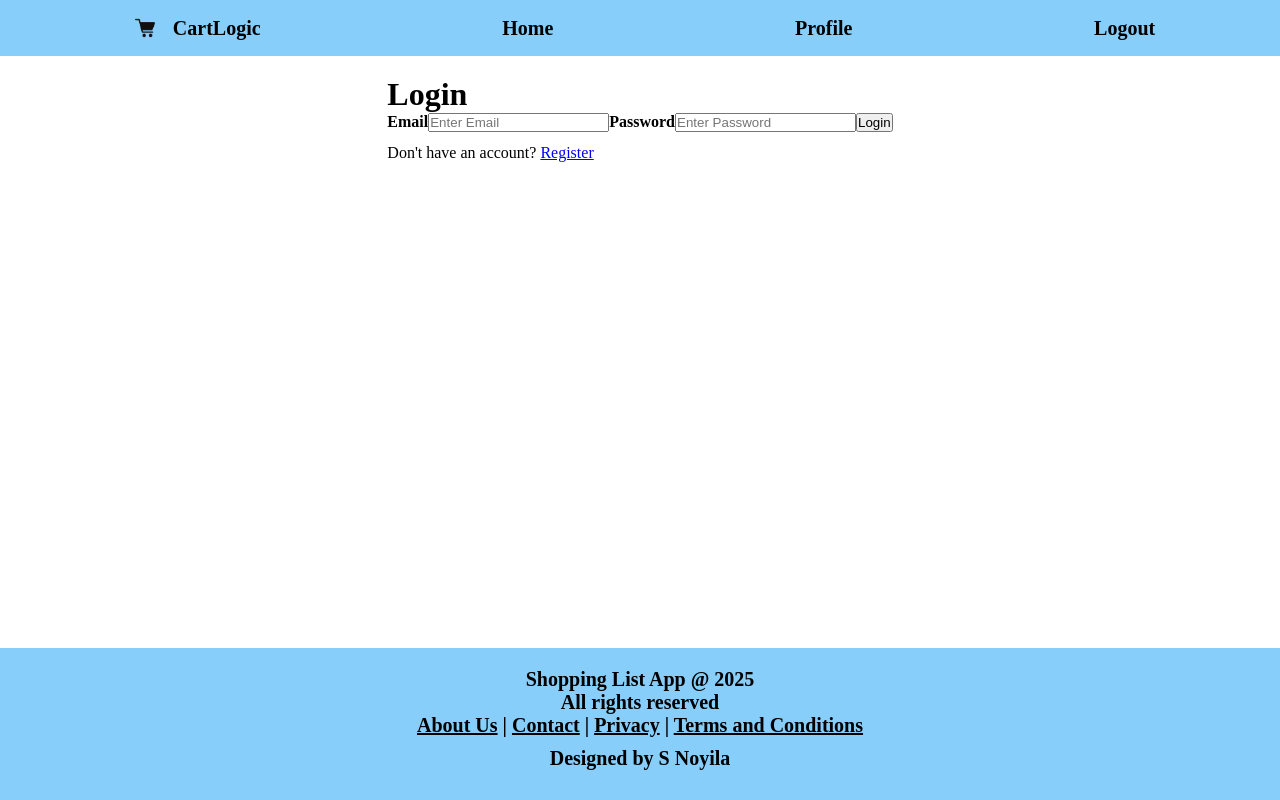
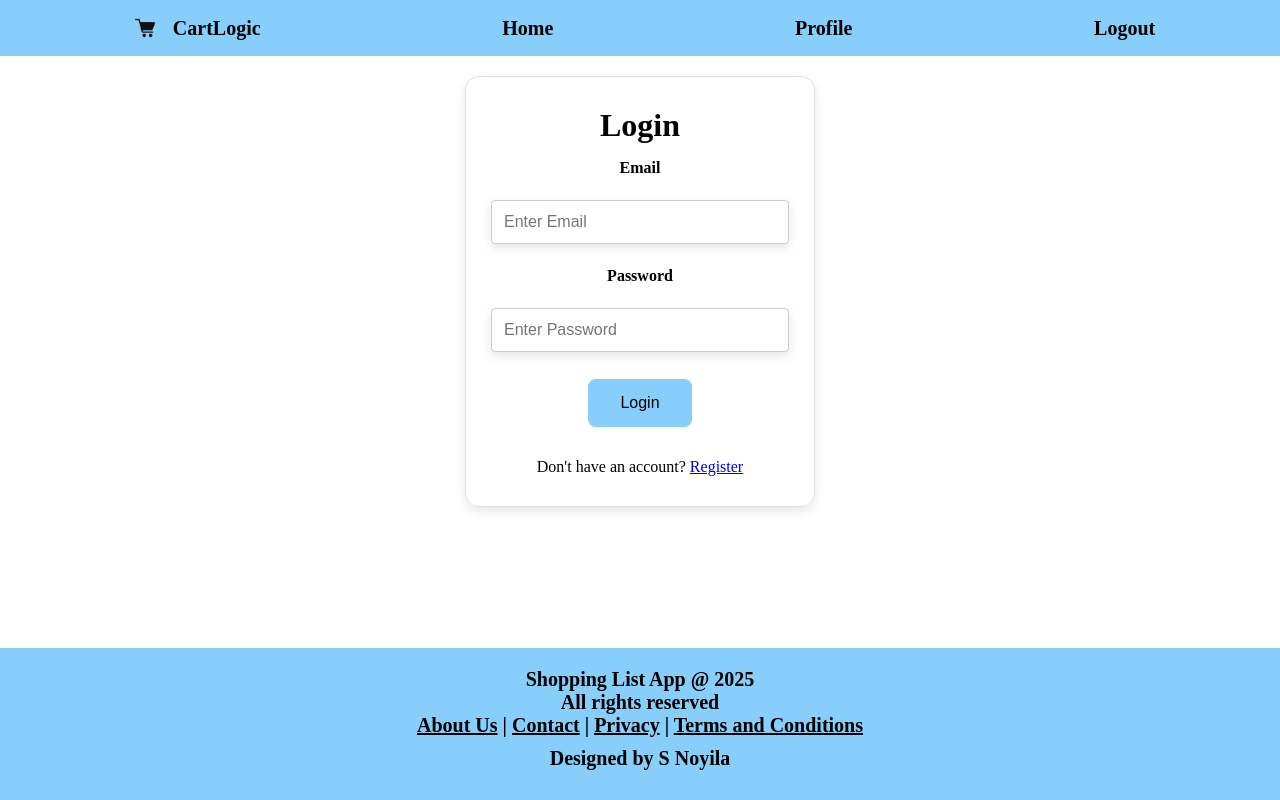
Before and after one commit to Shantela21/shopping-list-app-, a React (Vite) app: page /login in a window 1280 px wide. Built offline with nearby package versions, Linux system fonts and the light colour scheme.

Commit message:
styled forms

```diff
--- a/src/App.css
+++ b/src/App.css
@@ -19,7 +19,7 @@ body,
 }
 
 .app-content {
-  flex: 1 0 auto; /* fills remaining space above footer */
+  flex: 1 0 auto;
 }
 
 /* Reverted to original navbar/footer styles */
@@ -33,8 +33,48 @@ body,
   font-size: 20px;
   font-weight: bold;
 }
-
-
+.login{
+  border: 1px solid #e0e0e0;
+  box-shadow: 0 4px 10px rgba(0, 0, 0, 0.1);
+  display: flex;
+  flex-direction: column;
+  align-items: center;
+  justify-content: center;
+  gap: 15px;
+  width: 350px; /* fixed modern card size */
+  /* margin: 80px auto; */
+  padding: 30px 25px;
+  border-radius: 14px;
+  transition: transform 0.3s ease, box-shadow 0.3s ease;
+}
+.input-login{
+  border: 1px solid #e0e0e0;
+  box-shadow: 0 4px 10px rgba(0, 0, 0, 0.1);
+  padding: 12px;
+  margin: 8px 0;
+  display: inline-block;
+  border: 1px solid #ccc;
+  border-radius: 4px;
+  box-sizing: border-box;
+  width: 100%;
+  font-size: 16px;
+}
+.btn-login{
+  background-color: #87CEFA;
+  border: none;
+  color: black;
+  border-radius: 8px;
+  padding: 15px 32px;
+  text-align: center;
+  text-decoration: none;
+  display: inline-block;
+  font-size: 16px;
+  margin: 4px 2px;
+  cursor: pointer;
+}
+.btn-login:hover {
+  background-color: #00BFFF;
+}
 .container {
   max-width: 800px;
   margin: 0 auto;
@@ -44,6 +84,64 @@ body,
   align-items: center;
   justify-content: center;
   gap: 10px;
+}
+
+.searchBar{
+  padding: 12px;
+  margin: 8px 0;
+  display: inline-block;
+  width: 50%;
+}
+.addListBtn{
+  border: 1px solid red;
+  box-shadow: 0 4px 10px rgba(0, 0, 0, 0.1);
+  padding: 12px;
+  margin: 8px 0;
+  display: inline-block;
+  width: 50%;
+  background-color: #87CEFA;
+  border: none;
+  color: black;
+  border-radius: 8px;
+  font-weight: 600;
+  text-decoration: none;
+  cursor: pointer;
+}
+.addListBtn:hover {
+  background-color: #00BFFF;
+
+}
+.shareBtn{
+  box-shadow: 0 4px 10px rgba(0, 0, 0, 0.1);
+  padding: 12px;
+  margin: 8px 0;
+  display: inline-block;
+  width: 60px;
+  background-color:  #87CEFA ;
+  border: none;
+  color: black;
+  border-radius: 8px;
+  cursor: pointer;
+}
+.shareBtn:hover {
+  background-color: #00BFFF;
+}
+.addItem{
+  box-shadow: 0 4px 10px rgba(0, 0, 0, 0.1);
+  padding: 12px;
+  margin: 8px 0;
+  display: inline-block;
+  background-color: #87CEFA ;
+  border: none;
+  color: black;
+  border-radius: 8px;
+  font-weight: 600;
+  text-decoration: none;
+  cursor: pointer;
+}
+.addItem:hover {
+  background-color: #00BFFF;
+
 }
 
 .footer {
@@ -93,6 +191,12 @@ body,
   max-width: 800px;
   margin: 0 auto;
   padding: 20px;
+  margin-top: 10%;
+  display: flex;
+  flex-direction: row;
+  align-items: center;
+  justify-content: center;
+  gap: 10px;
 }
 .container-profile {
   background-color: #ffffff;  /*clean background */
@@ -136,7 +240,12 @@ body,
   background-color: #009acd;
   transform: scale(1.05);
 }
-
+.containers-edit{
+  max-width: 800px;
+  margin: 0 auto;
+  padding: 20px;
+  margin-top: 10%;
+}
 
 
 
--- a/src/pages/EditProfile.tsx
+++ b/src/pages/EditProfile.tsx
@@ -60,7 +60,7 @@ export default function EditProfile() {
   }
 
   return (
-    <div className="container">
+    <div className="containers-edit">
       <h1 className="profile-title">Edit Profile</h1>
 
       <form onSubmit={saveProfile} style={{ marginBottom: 24 }}>
--- a/src/pages/Home.tsx
+++ b/src/pages/Home.tsx
@@ -286,7 +286,7 @@ export default function Home() {
               reader.readAsDataURL(f)
             }}
           />
-          <button onClick={onCreateList}>Add List</button>
+          <button className='addListBtn' onClick={onCreateList}>Add List</button>
           {selectedList && (
             <>
               <input
@@ -296,8 +296,8 @@ export default function Home() {
                 onChange={(e) => setEditingListName(e.target.value)}
                 className="input-login"
               />
-              <button onClick={onRenameList}>Rename</button>
-              <button onClick={() => onDeleteList(selectedList.id)}>Delete List</button>
+              <button  className='addListBtn' onClick={onRenameList}>Rename</button>
+              <button  className='addListBtn' onClick={() => onDeleteList(selectedList.id)}>Delete List</button>
             </>
           )}
         </div>
@@ -307,7 +307,7 @@ export default function Home() {
           </div>
         )}
          <div className='shareLogout' style={{marginLeft: 'auto'}} >
-        <button className='shareBtn' onClick={onShare} aria-label="Share current list" title="Share" style={{marginRight:'90%',padding:'10px 35px', display: 'flex', alignItems: 'start', justifyContent: 'start',border:"1px solid red" }}>
+        <button className='shareBtn' onClick={onShare} aria-label="Share current list" title="Share" >
 
           <svg xmlns="http://www.w3.org/2000/svg" width="20" height="20" viewBox="0 0 24 24" fill="currentColor" aria-hidden="true">
             <path d="M18 16.08c-.76 0-1.44.3-1.96.77L8.91 12.7c.05-.23.09-.46.09-.7s-.04-.47-.09-.7l7.02-4.11A3.003 3.003 0 0 0 18 7.91c1.66 0 3-1.34 3-3S19.66 1.91 18 1.91 15 3.25 15 4.91c0 .24.04.47.09.7L8.07 9.72A3.003 3.003 0 0 0 6 8.91c-1.66 0-3 1.34-3 3s1.34 3 3 3c.9 0 1.71-.4 2.25-1.03l7.1 4.15c-.03.15-.05.31-.05.47 0 1.66 1.34 3 3 3s3-1.34 3-3-1.34-3-3-3z"/>
@@ -361,12 +361,12 @@ export default function Home() {
             />
           </div>
           <div>
-            <label htmlFor="item-images">Images</label>
+            <label htmlFor="item-images"></label>
             <input id="item-images" type="file" accept="image/*" multiple onChange={onFilesChange} ref={fileRef} />
           </div>
         </div>
         <div style={{ marginTop: 12 }}>
-          <button onClick={onAddItem} disabled={!selectedList}>Add Item</button>
+          <button className='addItem' onClick={onAddItem} disabled={!selectedList}>Add Item</button>
         </div>
         {itemDraft.images.length > 0 && (
           <div style={{ display: 'flex', gap: 8, flexWrap: 'wrap', marginTop: 12 }} aria-label="Preview images">
--- a/src/pages/Login.tsx
+++ b/src/pages/Login.tsx
@@ -61,7 +61,7 @@ export default function Login() {
         />
 
         {error && <p role="alert" style={{ color: 'red' }}>{error}</p>}
-        <button type="submit">Login</button>
+        <button className='btn-login' type="submit">Login</button>
 
         <p style={{ marginTop: 12 }}>
           Don't have an account? <Link to="/register">Register</Link>
```
Also changed, not shown: src/data/db.json.
